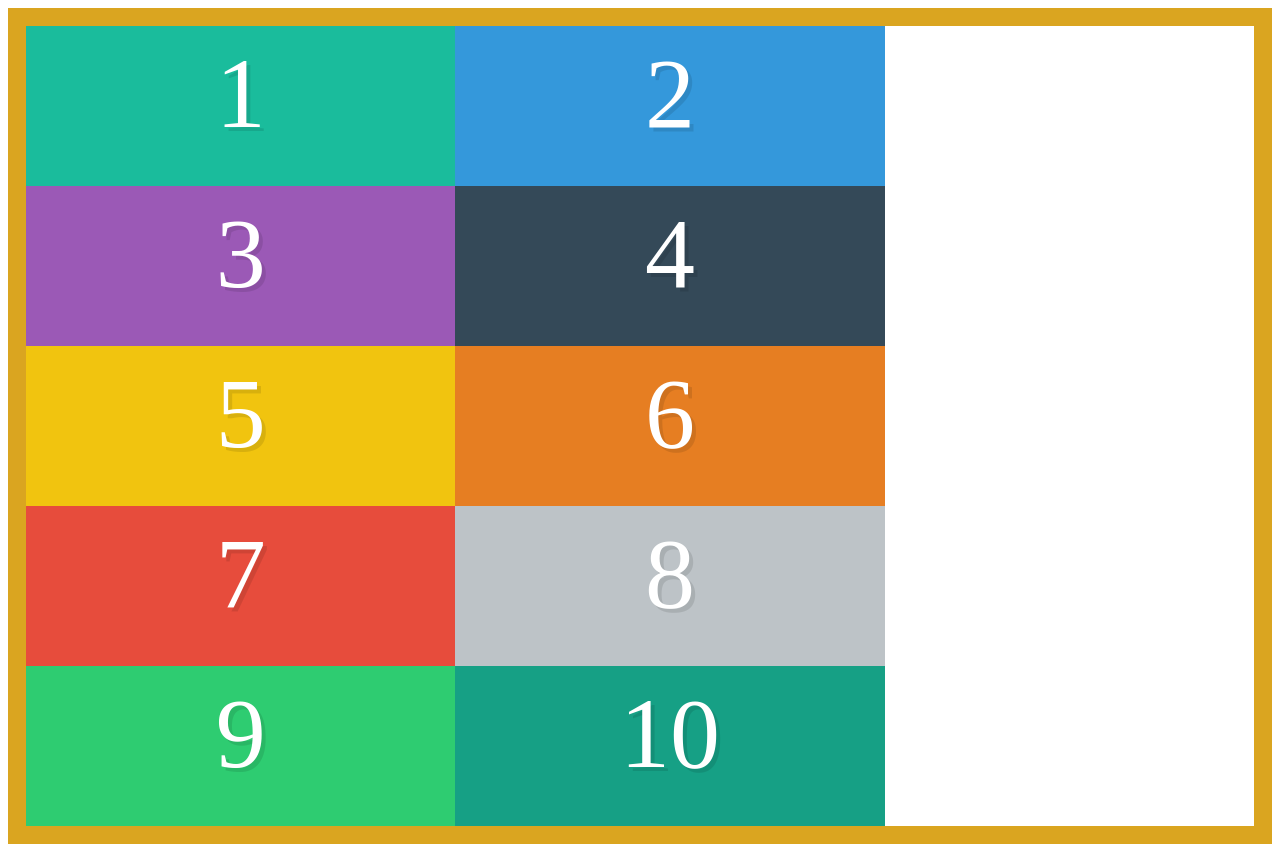
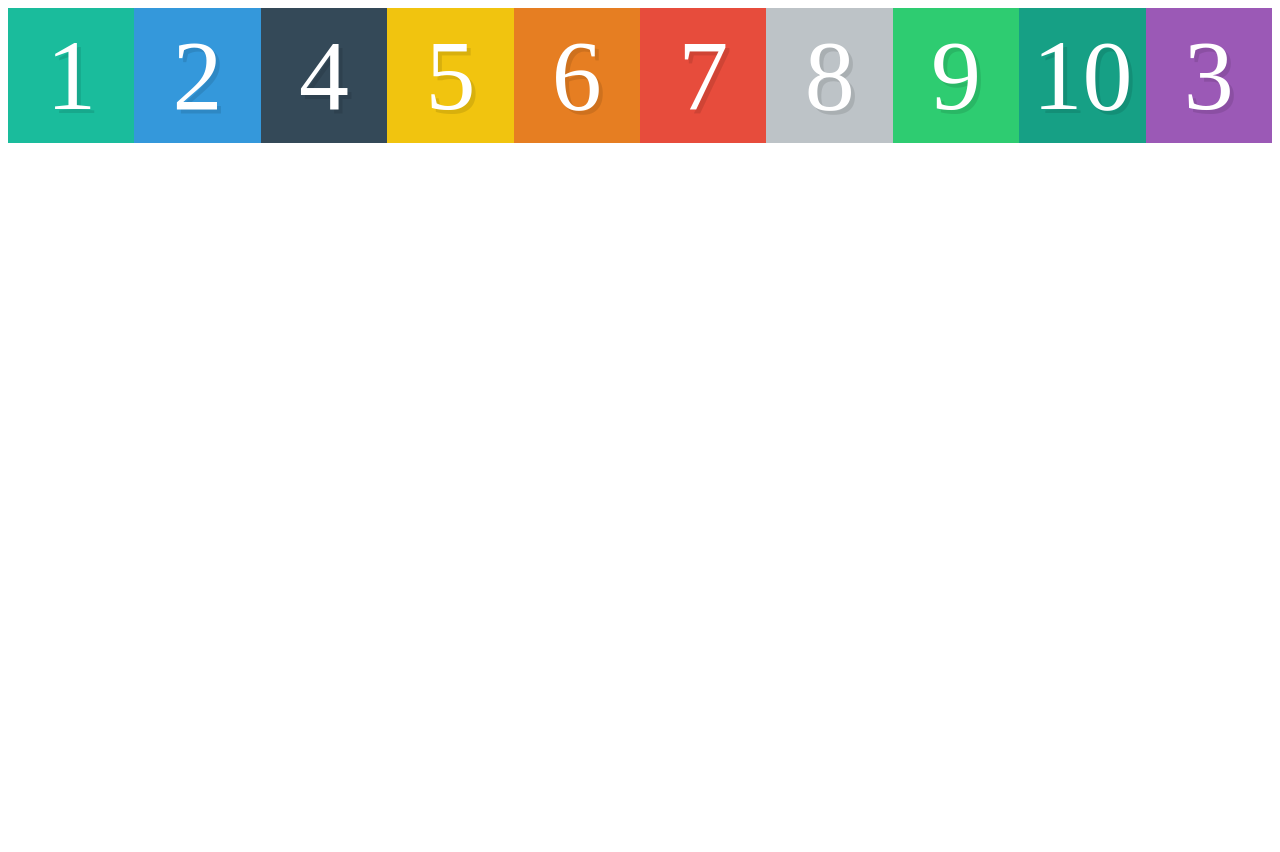
Before and after one commit to smuniz18/flexbox.io, a plain HTML site: page index.html in a window 1280 px wide. After the commit the page ends 800 px from the top, so only its background shows below. Drawn offline with Linux system fonts and the light colour scheme.

Commit message:
Added notes for Flexbox ordering information and how we accomplish moving information using the box model.

```diff
--- a/style.css
+++ b/style.css
@@ -23,11 +23,12 @@
 /* We start writing our flexbox here. The aove is just setup. */
 .container {
     display: flex;
-    border: 18px solid goldenrod;
-    height: 100vh;
-    flex-wrap: wrap;
 }
 
 .box {
-    width: 33.33333%;
+    flex:1;
 }
+
+.box3 {
+    order:1;
+}
```
Also changed, not shown: README.md.
